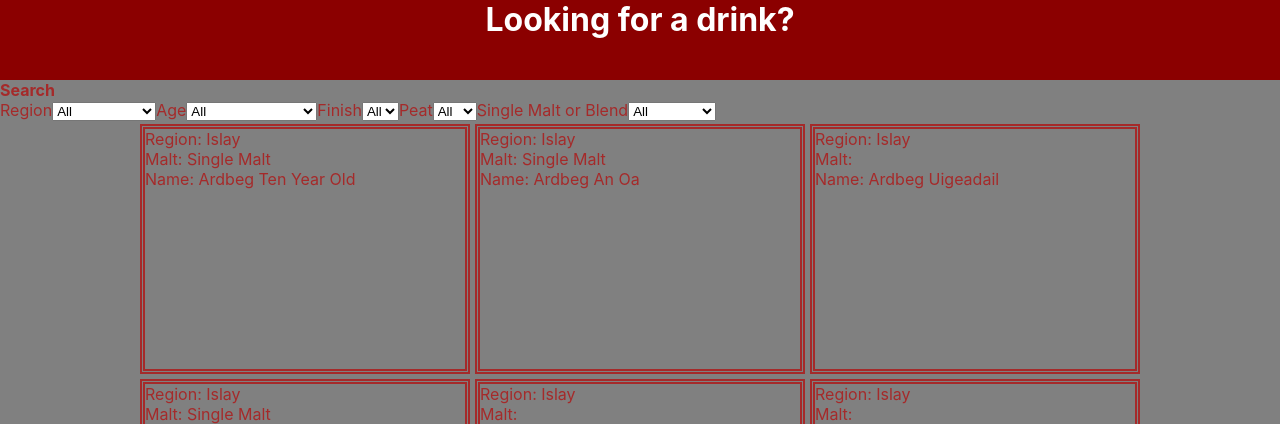
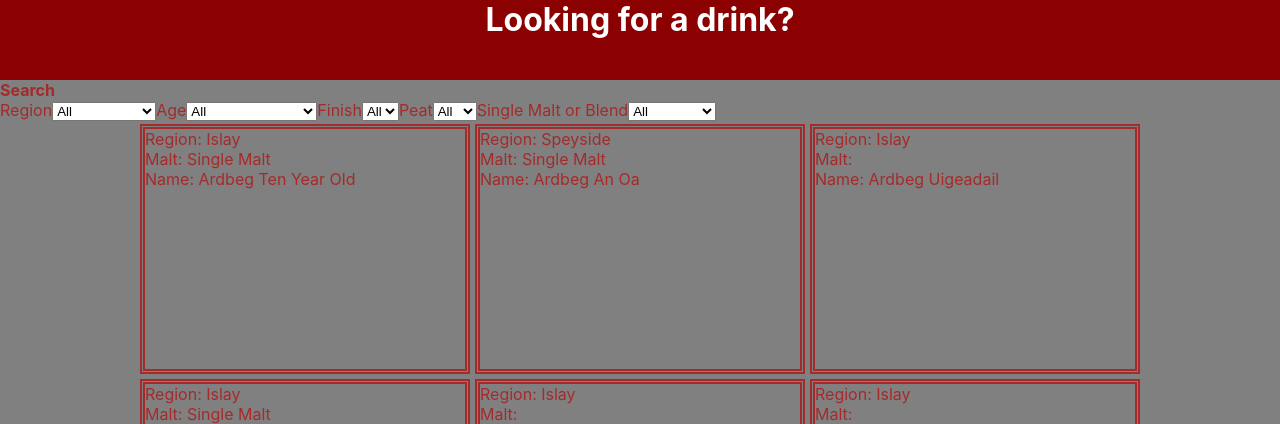
Before and after one commit to Sucharski90/Scotch-select, a React (Create React App) app: page / in a window 1280 px wide. Shown: the top 424 px of the page. Built offline with nearby package versions, Linux system fonts and the light colour scheme.

Commit message:
form working and is now populating results correctly

```diff
--- a/src/App.css
+++ b/src/App.css
@@ -24,8 +24,6 @@
   height: 30vh;
   border-style: double;
   border-width: 5px;
-}
-.user-details {
   display: flex;
   flex-direction: column;
 }
--- a/src/App.js
+++ b/src/App.js
@@ -10,7 +10,15 @@
     super()
     this.state = {
       scotchData,
-      filteredData : scotchData,
+      region : "All",
+      age : "All",
+      finish : "All",
+      min_price : 0,
+      peat : "All",
+      malt : "All",
+      abv : "All",
+      name : "All",
+      filteredData : scotchData
     }
     this.change = this.change.bind(this)
     this.filteredData = this.filteredData.bind(this)
@@ -20,18 +28,17 @@
     let value = event.target.value
 
     this.setState({
-      [name] : value
+      [name]: value
     }, () => {
       console.log(this.state)
+      this.filteredData()
     })
-    console.log(event.target.value)
-    this.filteredData()
   }
 
   filteredData() {
 
-    var newData = this.state.scotchData.filter((item) => {
-        return this.state.region
+    let newData = this.state.scotchData.filter((item) => {
+      return 2 + 2;
     })
 
     if(this.state.region !== "All"){
@@ -40,24 +47,17 @@
       })
     }
 
-    if(this.state.age !== "All"){
-      newData = newData.filter((item) => {
-        return item.age === this.state.age
-      })
-    }
-
-    this.setState({
+    this.setState(() => ({
       filteredData : newData
-
-    })
+    }))
 }
 
   render() {
     return (
       <div className="App">
         <Header />
-        <Filter change={this.change}/>
-        <Results scotchData={this.state.filteredData} />
+        <Filter change={this.change} globalState={this.state}/>
+        <Results scotchData={this.state.filteredData}/>
       </div>
     );
   }
--- a/src/Components/Results.js
+++ b/src/Components/Results.js
@@ -20,13 +20,9 @@
             return (
                 <section className="listings-results" key={index}>
                     <div className="results">
-                      <div className="scotch-img">
-                        <span className="Region">Region: {scotchData.region}</span>
-                          <div className="user-details">
+                        <span className="region">Region: {scotchData.region}</span>
                             <span className="malt">Malt: {scotchData.malt}</span>
                             <span className="name">Name: {scotchData.name}</span>
-                          </div>
-                      </div>
                     </div>
 
                   </section>
--- a/src/Components/data/scotchData.js
+++ b/src/Components/data/scotchData.js
@@ -9,7 +9,7 @@
         name: 'Ardbeg Ten Year Old'
     },
     {
-        region: 'Islay',
+        region: 'Speyside',
         age: 'Not Stated',
         finish: '',
         peat: 'Yes',
```
